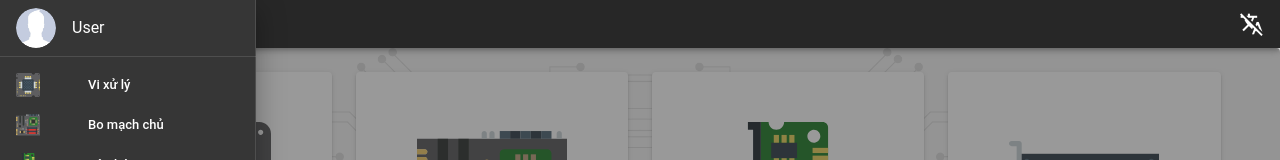
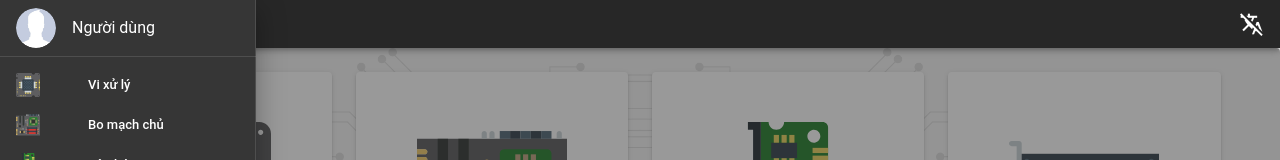
Before and after one commit to ngqphuc2011/comparts, a Vue app in the folder comparts-fe/: page / in a window 1280 px wide. Both pictures are taken after a click on the button 28 px from the left and 24 px from the top of the page. Shown: the top 160 px of the page. Built offline with nearby package versions, Linux system fonts and the light colour scheme.

Commit message:
multilang

```diff
--- a/comparts-fe/src/components/Homepage.vue
+++ b/comparts-fe/src/components/Homepage.vue
@@ -39,7 +39,7 @@
               <v-img src="/static/assets/user.jpg"></v-img>
             </v-list-item-avatar>
             <v-list-item-content>
-              <v-list-item-title>User</v-list-item-title>
+              <v-list-item-title>{{ $t("common.user") }}</v-list-item-title>
             </v-list-item-content>
           </v-list-item>
           <v-divider></v-divider>
--- a/comparts-fe/src/lang/en.json
+++ b/comparts-fe/src/lang/en.json
@@ -3,6 +3,7 @@
     "about_us": "About Us",
     "contact": "Contact",
     "faq": "FAQ",
+    "user": "User",
     "search": "Search",
     "reset": "Reset",
     "sort": "Sort",
--- a/comparts-fe/src/lang/vi.json
+++ b/comparts-fe/src/lang/vi.json
@@ -3,6 +3,7 @@
     "about_us": "Về chúng tôi",
     "contact": "Liên hệ",
     "faq": "Câu hỏi",
+    "user": "Người dùng",
     "search": "Tìm kiếm",
     "reset": "Đặt lại",
     "sort": "Sắp xếp",
```
